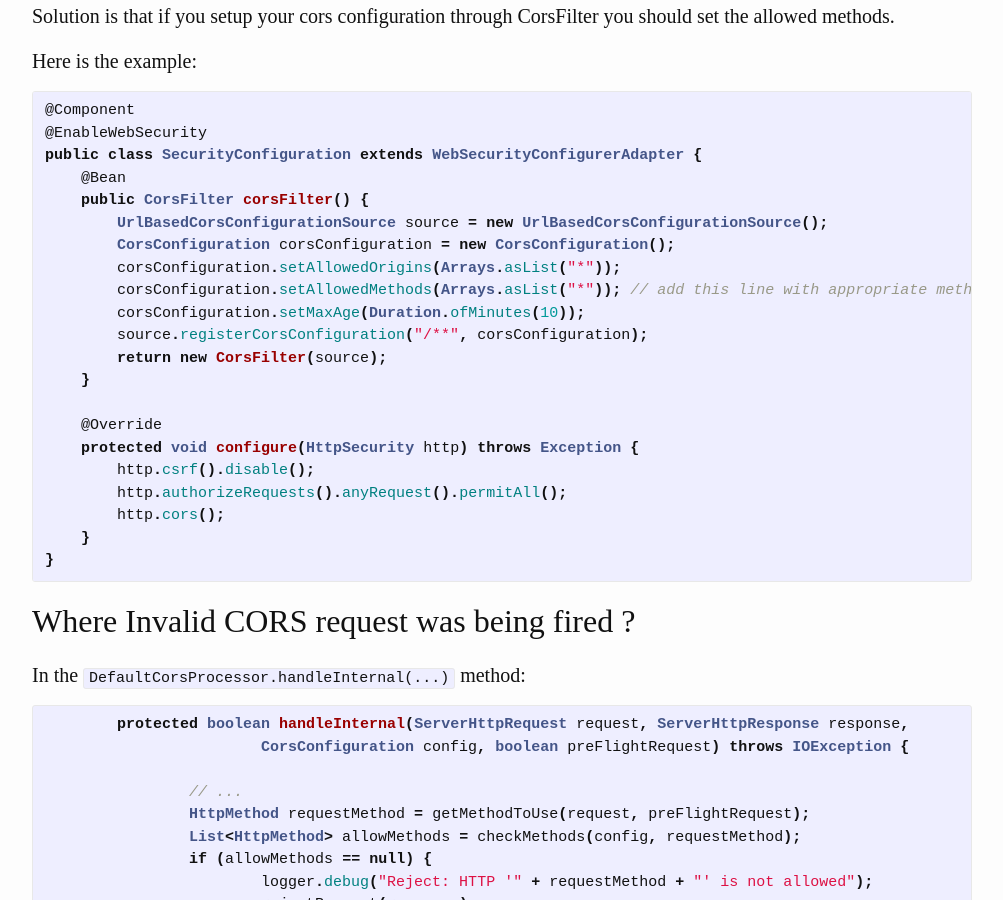
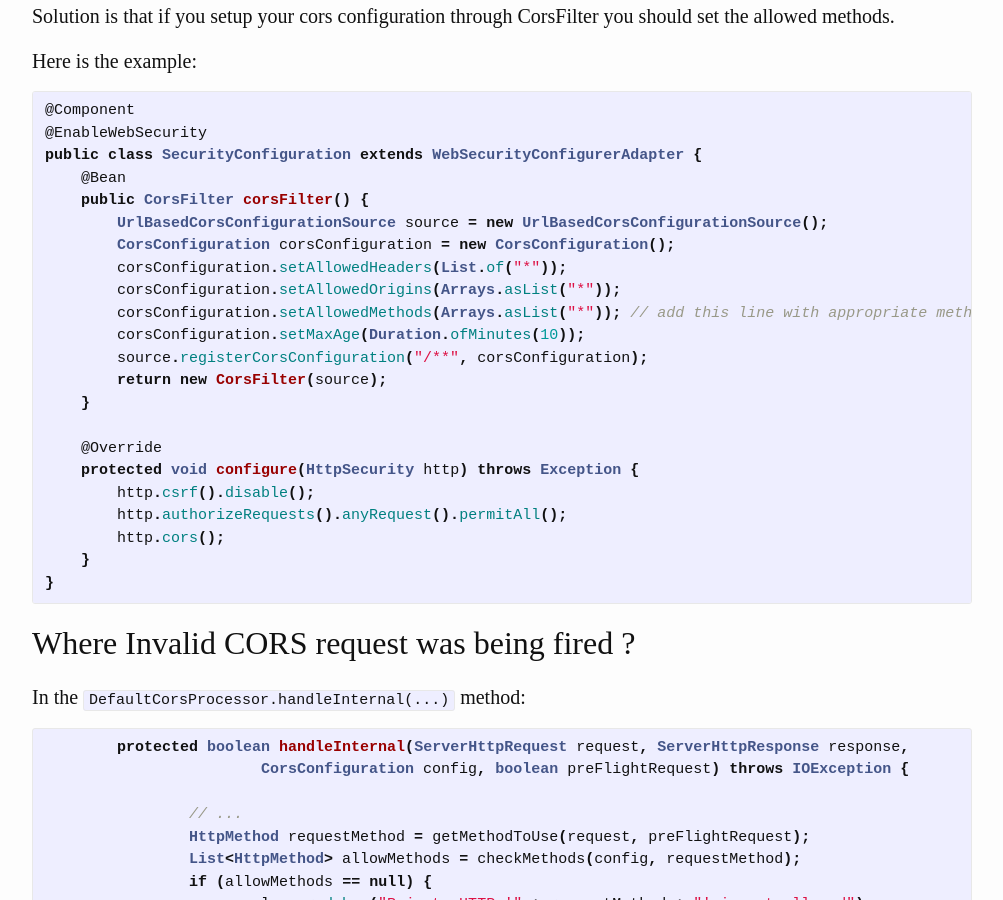
Before and after one commit to mehmetozanguven/mehmetozanguven.github.io, a Jekyll site: the page built from _posts/how_to/2021-05-14-how-to-resolve-invalid-cors-request.md, in a window 1280 px wide and 900 px high, scrolled down 1229 px. Shown: the whole window, without its empty margins (138-1141 px from the left). Built offline with Jekyll 4.4.1, drawn with Linux system fonts in a browser that asks for light colours; nearby versions of some CDN libraries; some web fonts are replaced.

Commit message:
Update how-to-cors blog

```diff
--- a/_posts/how_to/2021-05-14-how-to-resolve-invalid-cors-request.md
+++ b/_posts/how_to/2021-05-14-how-to-resolve-invalid-cors-request.md
@@ -32,6 +32,7 @@ public class SecurityConfiguration extends WebSecurityConfigurerAdapter {
     public CorsFilter corsFilter() {
         UrlBasedCorsConfigurationSource source = new UrlBasedCorsConfigurationSource();
         CorsConfiguration corsConfiguration = new CorsConfiguration();
+        corsConfiguration.setAllowedHeaders(List.of("*"));
         corsConfiguration.setAllowedOrigins(Arrays.asList("*"));
         corsConfiguration.setAllowedMethods(Arrays.asList("*")); // add this line with appropriate methods for your case
         corsConfiguration.setMaxAge(Duration.ofMinutes(10));
```
